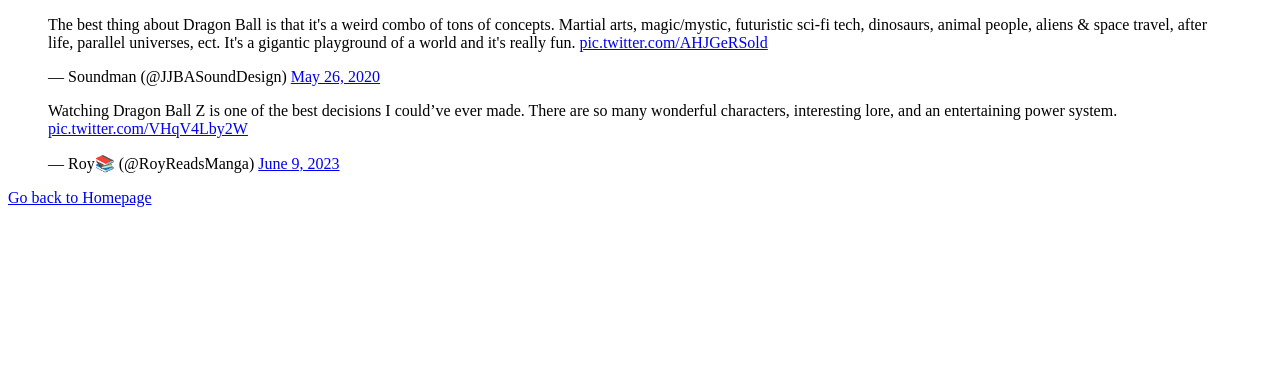
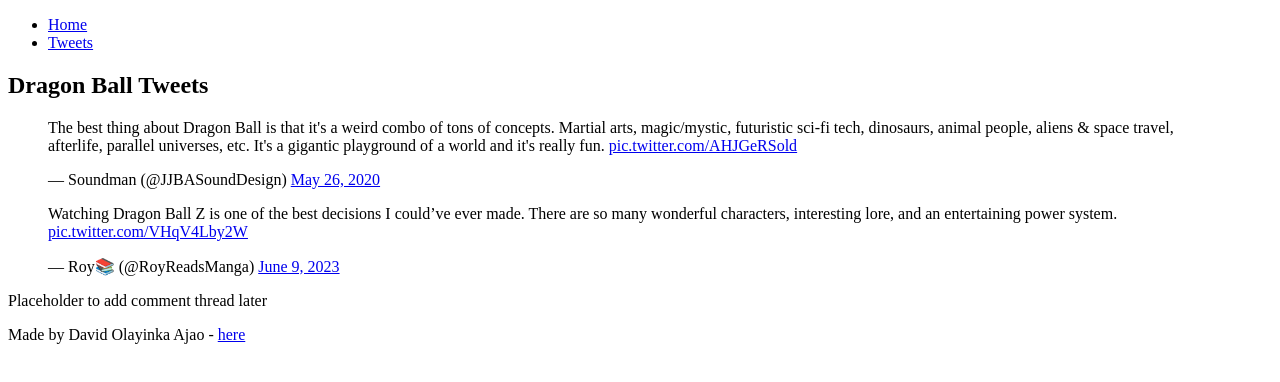
Before and after one commit to YinkaAjao/alu-web-development, a plain HTML site: page html_basic/tweets.html in a window 1280 px wide. Drawn offline with Linux system fonts and the light colour scheme.

Commit message:
html_basic

```diff
--- a/html_basic/tweets.html
+++ b/html_basic/tweets.html
@@ -1,12 +1,46 @@
 <!DOCTYPE html>
 <html lang="en">
-    <head>
-        <title>Base index</title>
-        <meta charset="UTF-8">
-    </head>
-    <body>
-        <blockquote class="twitter-tweet"><p lang="en" dir="ltr">The best thing about Dragon Ball is that it&#39;s a weird combo of tons of concepts. Martial arts, magic/mystic, futuristic sci-fi tech, dinosaurs, animal people, aliens &amp; space travel, after life, parallel universes, ect. It&#39;s a gigantic playground of a world and it&#39;s really fun. <a href="https://t.co/AHJGeRSold">pic.twitter.com/AHJGeRSold</a></p>&mdash; Soundman (@JJBASoundDesign) <a href="https://twitter.com/JJBASoundDesign/status/1265167610649378816?ref_src=twsrc%5Etfw">May 26, 2020</a></blockquote> <script async src="https://platform.twitter.com/widgets.js" ></script>
-        <blockquote class="twitter-tweet"><p lang="en" dir="ltr">Watching Dragon Ball Z is one of the best decisions I could’ve ever made. There are so many wonderful characters, interesting lore, and an entertaining power system. <a href="https://t.co/VHqV4Lby2W">pic.twitter.com/VHqV4Lby2W</a></p>&mdash; Roy📚 (@RoyReadsManga) <a href="https://twitter.com/RoyReadsManga/status/1666995570668388353?ref_src=twsrc%5Etfw">June 9, 2023</a></blockquote> <script async src="https://platform.twitter.com/widgets.js" ></script>
-        <a href="index.html">Go back to Homepage</a>
-    </body>
+<head>
+    <title>Dragon Ball Tweets</title>
+    <meta charset="UTF-8">
+</head>
+<body>
+    <header>
+        <ul>
+            <li><a href="index.html">Home</a></li>
+            <li><a href="tweets.html">Tweets</a></li>
+        </ul>
+    </header>
+
+    <main>
+        <article>
+            <h2>Dragon Ball Tweets</h2>
+            <blockquote class="twitter-tweet">
+                <p lang="en" dir="ltr">
+                    The best thing about Dragon Ball is that it's a weird combo of tons of concepts. Martial arts, magic/mystic, futuristic sci-fi tech, dinosaurs, animal people, aliens & space travel, afterlife, parallel universes, etc. It's a gigantic playground of a world and it's really fun.
+                    <a href="https://t.co/AHJGeRSold">pic.twitter.com/AHJGeRSold</a>
+                </p>
+                — Soundman (@JJBASoundDesign) <a href="https://twitter.com/JJBASoundDesign/status/1265167610649378816?ref_src=twsrc%5Etfw">May 26, 2020</a>
+            </blockquote>
+            <script async src="https://platform.twitter.com/widgets.js"></script>
+
+            <blockquote class="twitter-tweet">
+                <p lang="en" dir="ltr">
+                    Watching Dragon Ball Z is one of the best decisions I could’ve ever made. There are so many wonderful characters, interesting lore, and an entertaining power system.
+                    <a href="https://t.co/VHqV4Lby2W">pic.twitter.com/VHqV4Lby2W</a>
+                </p>
+                — Roy📚 (@RoyReadsManga) <a href="https://twitter.com/RoyReadsManga/status/1666995570668388353?ref_src=twsrc%5Etfw">June 9, 2023</a>
+            </blockquote>
+            <script async src="https://platform.twitter.com/widgets.js"></script>
+        </article>
+
+        <aside>
+            <p>Placeholder to add comment thread later</p>
+        </aside>
+    </main>
+
+    <footer>
+        <p>Made by David Olayinka Ajao - <a href="https://yourlink.com" target="_blank">here</a></p>
+    </footer>
+</body>
 </html>
```
Also changed, not shown: html_basic/index.html (+22 -4 lines).
